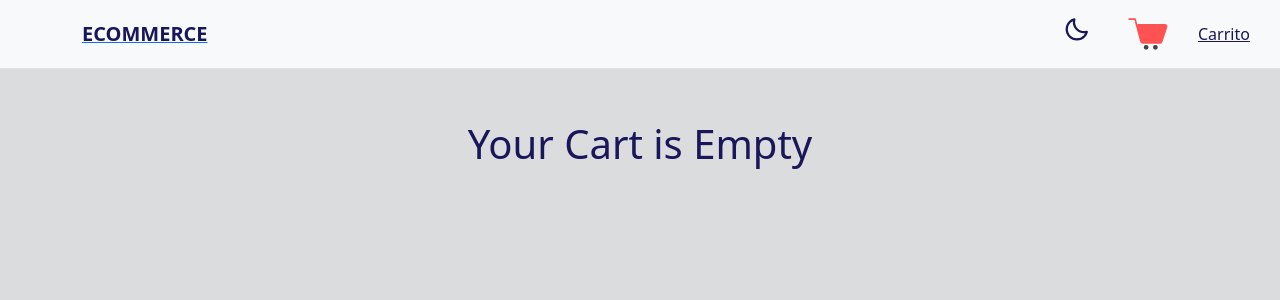
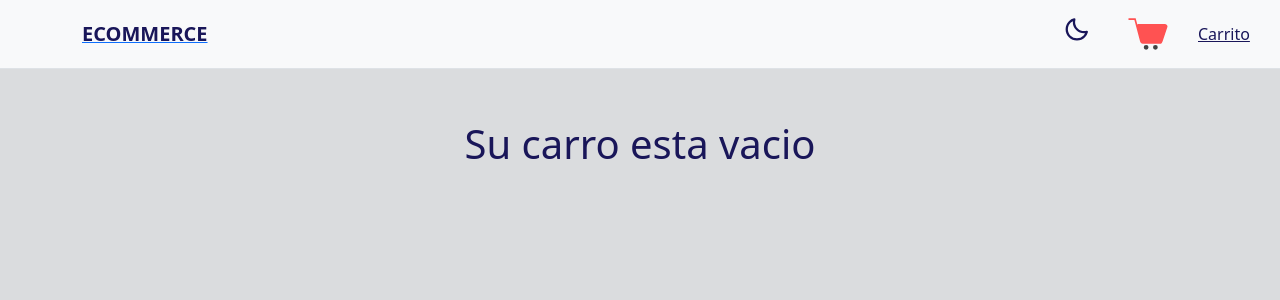
Before and after one commit to Ferrandijuan/proyecto-react, a React (Create React App) app: page /Carrito in a window 1280 px wide. Shown: the top 300 px of the page. Built offline with nearby package versions, Linux system fonts and the light colour scheme.

Commit message:
actualizacion carro

```diff
--- a/src/componentes-page/Carrito.js
+++ b/src/componentes-page/Carrito.js
@@ -17,7 +17,7 @@ const Carrito = () => {
     return (
         <Container className="py-4 mt-5">
             <h1 className={`${theme? 'text-light': 'text-light-primary'} my-5 text-center`}>
-                {isEmpty? 'Your Cart is Empty' : 'The Cart'}
+                {isEmpty? 'Su carro esta vacio' : 'Carrito'}
             </h1>
             <Row className="justify-content-center">
                 <Table responsive="sm" striped bordered hover variant={theme? 'dark': 'light'} className="mb-5">
```
